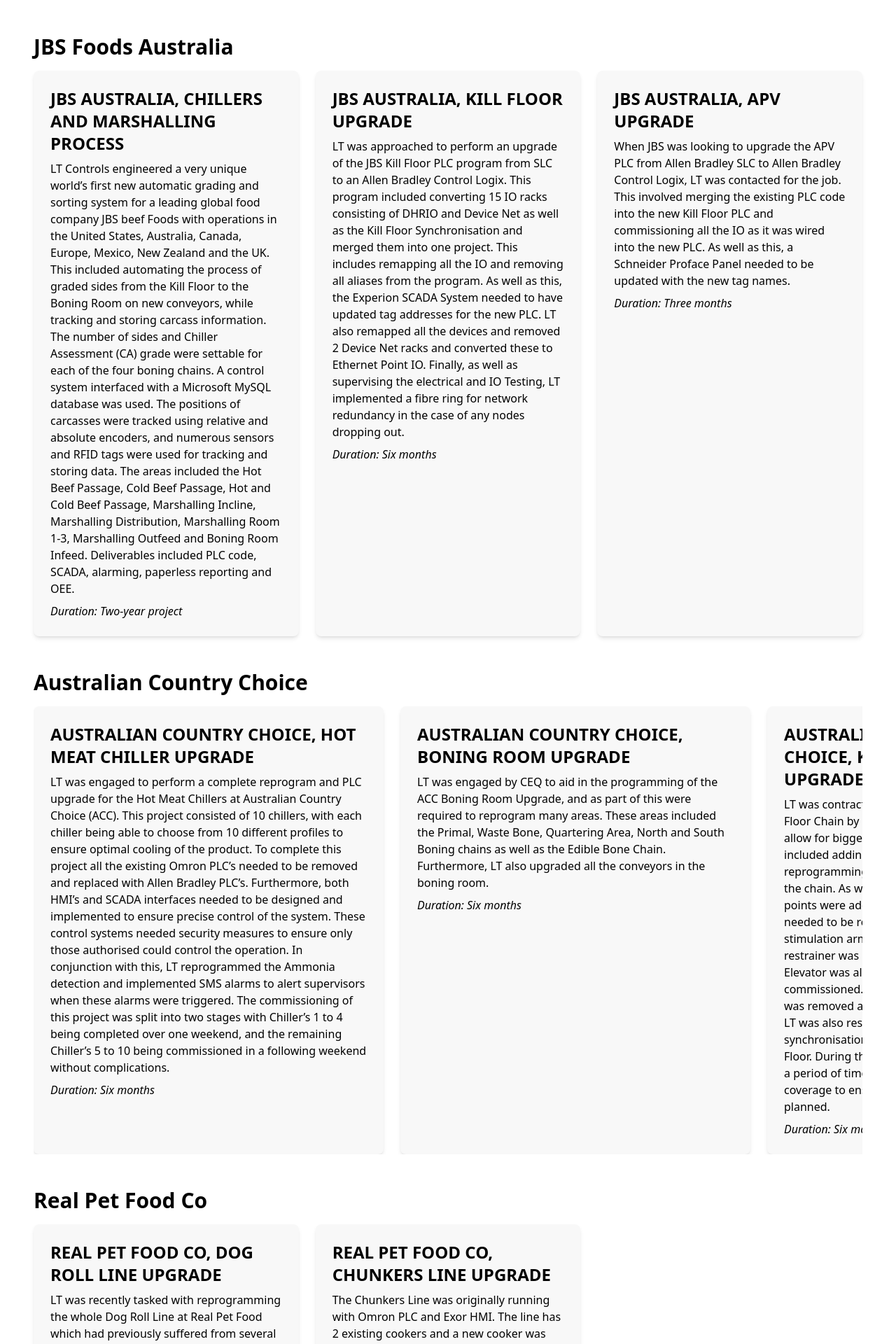
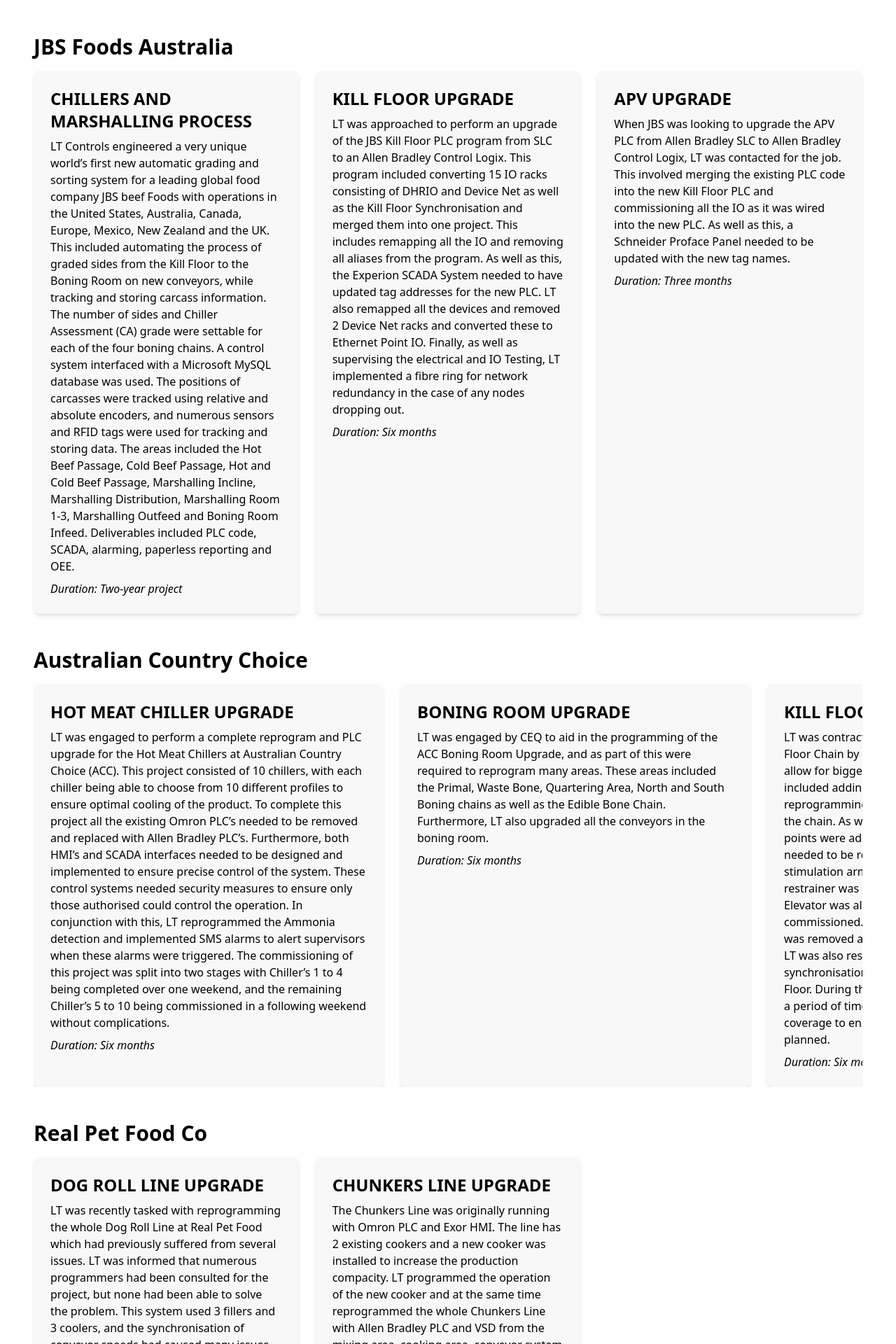
Before and after one commit to timt115/lt-controls, a Next.js app: page /projects in a window 1280 px wide. Shown: the part 360-2280 px from the top of the page at 70% size. Built offline with nearby package versions, Linux system fonts and the light colour scheme.

Commit message:
Added email sending functionality using Nodemailer

```diff
--- a/app/projects/page.tsx
+++ b/app/projects/page.tsx
@@ -23,7 +23,7 @@
                         <div className="grid gap-6 sm:grid-cols-2 lg:grid-cols-3">
                             <div className="p-6 bg-[var(--foreground)] shadow-md rounded-lg hover:shadow-lg transition-shadow">
                                 <h3 className="text-2xl font-semibold text-[var(--text)] mb-2">
-                                    JBS AUSTRALIA, CHILLERS AND MARSHALLING PROCESS
+                                    CHILLERS AND MARSHALLING PROCESS
                                 </h3>
                                 <p className="text-[var(--text)]">
                                     LT Controls engineered a very unique world’s first new automatic grading and sorting system for a leading global food company JBS beef Foods with operations in the United States, Australia, Canada, Europe, Mexico, New Zealand and the UK. This included automating the process of graded sides from the Kill Floor to the Boning Room on new conveyors, while tracking and storing carcass information. The number of sides and Chiller Assessment (CA) grade were settable for each of the four boning chains. A control system interfaced with a Microsoft MySQL database was used. The positions of carcasses were tracked using relative and absolute encoders, and numerous sensors and RFID tags were used for tracking and storing data. The areas included the Hot Beef Passage, Cold Beef Passage, Hot and Cold Beef Passage, Marshalling Incline, Marshalling Distribution, Marshalling Room 1-3, Marshalling Outfeed and Boning Room Infeed. Deliverables included PLC code, SCADA, alarming, paperless reporting and OEE.
@@ -32,7 +32,7 @@
                             </div>
                             <div className="p-6 bg-[var(--foreground)] shadow-md rounded-lg hover:shadow-lg transition-shadow">
                                 <h3 className="text-2xl font-semibold text-[var(--text)] mb-2">
-                                    JBS AUSTRALIA, KILL FLOOR UPGRADE
+                                    KILL FLOOR UPGRADE
                                 </h3>
                                 <p className="text-[var(--text)]">
                                     LT was approached to perform an upgrade of the JBS Kill Floor PLC program from SLC to an Allen Bradley Control Logix. This program included converting 15 IO racks consisting of DHRIO and Device Net as well as the Kill Floor Synchronisation and merged them into one project. This includes remapping all the IO and removing all aliases from the program. As well as this, the Experion SCADA System needed to have updated tag addresses for the new PLC. LT also remapped all the devices and removed 2 Device Net racks and converted these to Ethernet Point IO. Finally, as well as supervising the electrical and IO Testing, LT implemented a fibre ring for network redundancy in the case of any nodes dropping out.
@@ -41,7 +41,7 @@
                             </div>
                             <div className="p-6 bg-[var(--foreground)] shadow-md rounded-lg hover:shadow-lg transition-shadow">
                                 <h3 className="text-2xl font-semibold text-[var(--text)] mb-2">
-                                    JBS AUSTRALIA, APV UPGRADE
+                                    APV UPGRADE
                                 </h3>
                                 <p className="text-[var(--text)]">
                                     When JBS was looking to upgrade the APV PLC from Allen Bradley SLC to Allen Bradley Control Logix, LT was contacted for the job. This involved merging the existing PLC code into the new Kill Floor PLC and commissioning all the IO as it was wired into the new PLC. As well as this, a Schneider Proface Panel needed to be updated with the new tag names.
@@ -57,7 +57,7 @@
                         <div className="flex flex-nowrap overflow-x-scroll gap-6 sm:grid-cols-2 lg:grid-cols-3">
                             <div className="p-6 bg-[var(--foreground)] shadow-md rounded-lg hover:shadow-lg transition-shadow min-w-[500px]">
                                 <h3 className="text-2xl font-semibold text-[var(--text)] mb-2">
-                                    AUSTRALIAN COUNTRY CHOICE, HOT MEAT CHILLER UPGRADE
+                                    HOT MEAT CHILLER UPGRADE
                                 </h3>
                                 <p className="text-[var(--text)]">
                                     LT was engaged to perform a complete reprogram and PLC upgrade for the Hot Meat Chillers at Australian Country Choice (ACC). This project consisted of 10 chillers, with each chiller being able to choose from 10 different profiles to ensure optimal cooling of the product. To complete this project all the existing Omron PLC’s needed to be removed and replaced with Allen Bradley PLC’s. Furthermore, both HMI’s and SCADA interfaces needed to be designed and implemented to ensure precise control of the system. These control systems needed security measures to ensure only those authorised could control the operation. In conjunction with this, LT reprogrammed the Ammonia detection and implemented SMS alarms to alert supervisors when these alarms were triggered. The commissioning of this project was split into two stages with Chiller’s 1 to 4 being completed over one weekend, and the remaining Chiller’s 5 to 10 being commissioned in a following weekend without complications.
@@ -66,7 +66,7 @@
                             </div>
                             <div className="p-6 bg-[var(--foreground)] shadow-md rounded-lg hover:shadow-lg transition-shadow min-w-[500px]">
                                 <h3 className="text-2xl font-semibold text-[var(--text)] mb-2">
-                                    AUSTRALIAN COUNTRY CHOICE, BONING ROOM UPGRADE
+                                    BONING ROOM UPGRADE
                                 </h3>
                                 <p className="text-[var(--text)]">
                                     LT was engaged by CEQ to aid in the programming of the ACC Boning Room Upgrade, and as part of this were required to reprogram many areas. These areas included the Primal, Waste Bone, Quartering Area, North and South Boning chains as well as the Edible Bone Chain. Furthermore, LT also upgraded all the conveyors in the boning room.
@@ -75,7 +75,7 @@
                             </div>
                             <div className="p-6 bg-[var(--foreground)] shadow-md rounded-lg hover:shadow-lg transition-shadow min-w-[400px]">
                                 <h3 className="text-2xl font-semibold text-[var(--text)] mb-2">
-                                    AUSTRALIAN COUNTRY CHOICE, KILL FLOOR UPGRADE
+                                    KILL FLOOR UPGRADE
                                 </h3>
                                 <p className="text-[var(--text)]">
                                     LT was contracted to assist in raising the Kill Floor Chain by 1m with Wiley’s and CEQ to allow for bigger beef to be processed. This included adding a new head removal hoist and reprogramming it to fit with the new height of the chain. As well as this, 4 new stimulation points were added in and the hide puller needed to be reprogrammed with a new stimulation arm. As well as this, the hock restrainer was commissioned by LT and the Elevator was also reprogrammed and commissioned. The existing Panelview HMI was removed and replaced with a Beijer HMI. LT was also responsible for the master slave synchronisation for the main chain on the Kill Floor. During the commissioning phase and for a period of time following, LT offered 24 hour coverage to ensure operation went as planned.
@@ -84,7 +84,7 @@
                             </div>
                             <div className="p-6 bg-[var(--foreground)] shadow-md rounded-lg hover:shadow-lg transition-shadow min-w-[400px]">
                                 <h3 className="text-2xl font-semibold text-[var(--text)] mb-2">
-                                    AUSTRALIAN COUNTRY CHOICE, LIDDER UPGRADE
+                                    LIDDER UPGRADE
                                 </h3>
                                 <p className="text-[var(--text)]">
                                     LT was required to reprogram the entire conveyor system at the backend of the boning room to the Lidder feed. This projected required the control of over 60 conveyors and had 3 merge points. As well as this, the system contained 4 Lector SICK barcode scanners to decide where the carton needed to be sent. LT also created a FactoryTalk ME HMI and Ignition SCADA page to control the system.
@@ -93,7 +93,7 @@
                             </div>
                             <div className="p-6 bg-[var(--foreground)] shadow-md rounded-lg hover:shadow-lg transition-shadow min-w-[400px]">
                                 <h3 className="text-2xl font-semibold text-[var(--text)] mb-2">
-                                    AUSTRALIAN COUNTRY CHOICE, KILL FLOOR SAFETY
+                                    KILL FLOOR SAFETY
                                 </h3>
                                 <p className="text-[var(--text)]">
                                     LT was approached to perform an upgrade on the Kill Floor Safety System at Australian Country Choice. This required the removal of all the IFM ASI Safety equipment and replacing it with Allen Bradley Guard Logix IO. In conjunction with this the original safety system was completely reprogrammed, where the original system was not categorized, the new system implemented was Category 3. This included adding a new safety routine with two channels for to ensure the system remains active in the case of a failure. This utilized the pre-defined safety blocks for the safety devices used.
@@ -110,7 +110,7 @@
                         <div className="grid gap-6 sm:grid-cols-2 lg:grid-cols-3">
                             <div className="p-6 bg-[var(--foreground)] shadow-md rounded-lg hover:shadow-lg transition-shadow">
                                 <h3 className="text-2xl font-semibold text-[var(--text)] mb-2">
-                                    REAL PET FOOD CO, DOG ROLL LINE UPGRADE
+                                    DOG ROLL LINE UPGRADE
                                 </h3>
                                 <p className="text-[var(--text)]">
                                     LT was recently tasked with reprogramming the whole Dog Roll Line at Real Pet Food which had previously suffered from several issues. LT was informed that numerous programmers had been consulted for the project, but none had been able to solve the problem. This system used 3 fillers and 3 coolers, and the synchronisation of conveyor speeds had caused many issues with product falling to the floor. To rectify this LT spent time to investigate how the product ran and developed a system for each product time to ensure optimal conveyor speeds. As well as this a switching routine was developed to use 1 filler to feed 2 coolers at double the rate in the case of a filler fail.
@@ -119,7 +119,7 @@
                             </div>
                             <div className="p-6 bg-[var(--foreground)] shadow-md rounded-lg hover:shadow-lg transition-shadow">
                                 <h3 className="text-2xl font-semibold text-[var(--text)] mb-2">
-                                    REAL PET FOOD CO, CHUNKERS LINE UPGRADE
+                                    CHUNKERS LINE UPGRADE
                                 </h3>
                                 <p className="text-[var(--text)]">
                                     The Chunkers Line was originally running with Omron PLC and Exor HMI. The line has 2 existing cookers and a new cooker was installed to increase the production compacity. LT programmed the operation of the new cooker and at the same time reprogrammed the whole Chunkers Line with Allen Bradley PLC and VSD from the mixing area, cooking area, conveyor system and packing area. And converted the HMI controls to Ignition SCADA.
@@ -135,7 +135,7 @@
                         <div className="grid gap-6 sm:grid-cols-2 lg:grid-cols-3">
                             <div className="grid p-6 bg-[var(--foreground)] shadow-md rounded-lg hover:shadow-lg transition-shadow">
                                 <h3 className="text-2xl font-semibold text-[var(--text)] mb-2">
-                                    NORCO MILK, FILLER 2 MILK RECLAIM UPGRADE & CIP KITCHEN
+                                    FILLER 2 MILK RECLAIM UPGRADE & CIP KITCHEN
                                 </h3>
                                 <p className="text-[var(--text)]">
                                     At Norco Milk Labrador, LT was responsible for the Filler 2 Milk Reclaim Upgrade. This consisted of implementing a new system to recover lost milk as well as a new CIP program. As well as this, a new CIP Kitchen was to be added which involved reprogramming the CIP routine with new Tanks and lines. This CIP program was to be integrated into the current Tanker Bay CIP program to ensure efficient cleaning and no waste of CIP. In conjunction with the CIP program, LT also provided new Citect Pages to control this system and upgraded the existing Citect System from version 7.2 to 8.1.
@@ -150,7 +150,7 @@
                         <h2 className="text-3xl font-bold mb-4 text-[var(--text)]">Grove Juice</h2>
                         <div className="p-6 bg-[var(--foreground)] shadow-md rounded-lg hover:shadow-lg transition-shadow">
                             <h3 className="text-2xl font-semibold text-[var(--text)] mb-2">
-                                GROVE JUICE, PRODUCTION AUTOMATION
+                                PRODUCTION AUTOMATION
                             </h3>
                             <p className="text-[var(--text)]">
                                 LT was approached to provide automation for the entire production line at Grove Juice Warwick, up until the bottling process. This was split into several programs, including Juice Extraction, Pasteurization, Extraction to Tanks, Batching between Tanks, and finally CIP routines. The largest of these programs being the Pasteurization which consisted of 72 different paths for sending juice and required the control of over 100 valves. To ensure no contamination of tanks these programs required a series of interlocks to ensure that no program operated a valve that was being used elsewhere. Furthermore, in the event of a physical valve failure, a shutdown sequence was programmed to ensure no contamination. As well as the PLC programming, LT was required to create SCADA pages with Ignition to allow the operators full control over the system, and setup trending to monitor the process and make improvements.
```
